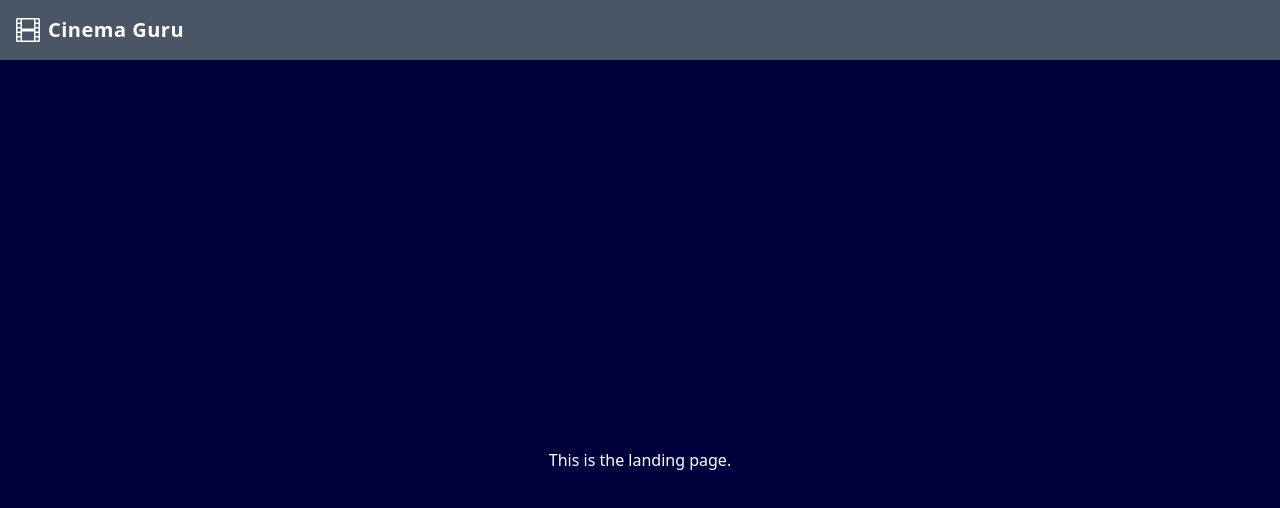
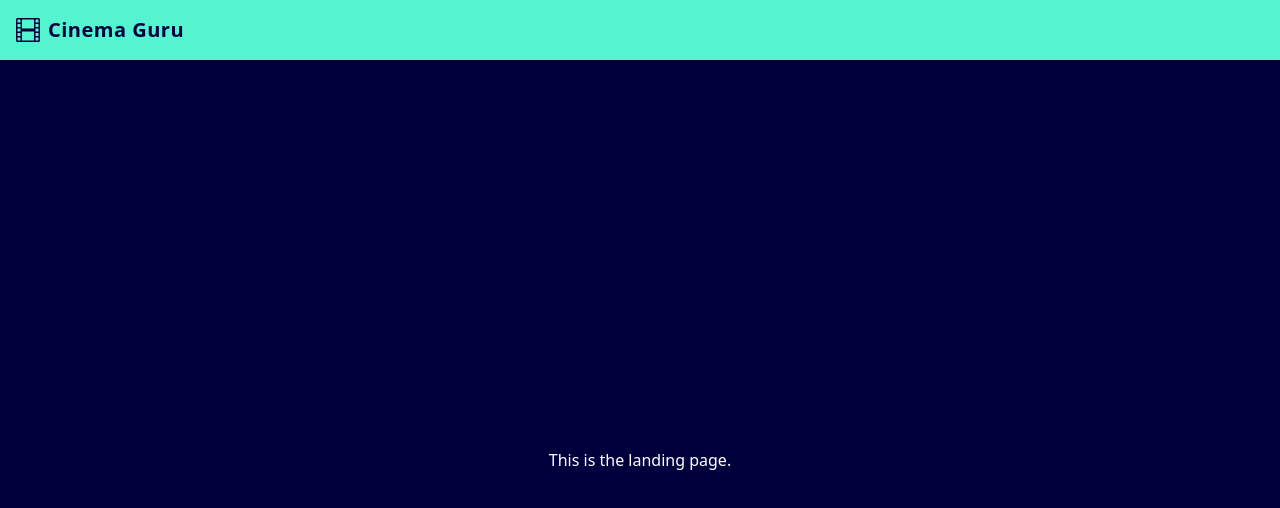
Before and after one commit to Greentaylor27/atlas-cinema-guru, a Next.js app: page / in a window 1280 px wide. Shown: the top 508 px of the page. Built offline with nearby package versions, Linux system fonts and the light colour scheme; no server answers.

Commit message:
Little bit more done to the layout getting the header squared away. Almost done just need to work on the logout button.

```diff
--- a/app/layout.tsx
+++ b/app/layout.tsx
@@ -1,6 +1,7 @@
 import "@/app/global.css";
 import { Metadata } from "next";
 import Header from "@/components/Header";
+import { SessionProvider } from "next-auth/react";
 
 export const metadata: Metadata = {
   title: "Cinema Guru | Atlas School",
@@ -14,8 +15,10 @@ export default function RootLayout({ children }: Props) {
   return (
     <html lang="en">
       <body className="antialiased bg-[#00003c] text-white">
-        <Header />
-        {children}
+        <SessionProvider>
+          <Header />
+          {children}
+        </SessionProvider>
       </body>
     </html>
   );
--- a/components/Header.tsx
+++ b/components/Header.tsx
@@ -1,10 +1,21 @@
+'use client'
+
 import { BsFilm } from "react-icons/bs";
+import { useSession } from "next-auth/react"
 
 export default function Header() {
+  const { data: session} = useSession();
+
   return(
-    <nav className="flex items-center gap-2 p-4 bg-gray-600 text-white shadow-md">
-      <BsFilm className="text-2xl" />
-      <h1 className="text-xl font-semibold tracking-wide">Cinema Guru</h1>
+    <nav className="flex items-center justify-between p-4 bg-[#54F4D0] text-[#00003c] shadow-md">
+      <div className="flex items-center gap-2">
+        <BsFilm className="text-2xl" />
+        <h1 className="text-xl font-semibold tracking-wide">Cinema Guru</h1>
+      </div>
+
+      {session?.user?.email && (
+        <p className="text-sm font-medium">Welcome, {session.user.email}</p>
+      )}
     </nav>
-  )
+  );
 }
--- /dev/null
+++ b/components/LogoutButton.tsx
@@ -0,0 +1,7 @@
+export default function LogoutButton() {
+  return (
+    <div>
+
+    </div>
+  )
+}
```
